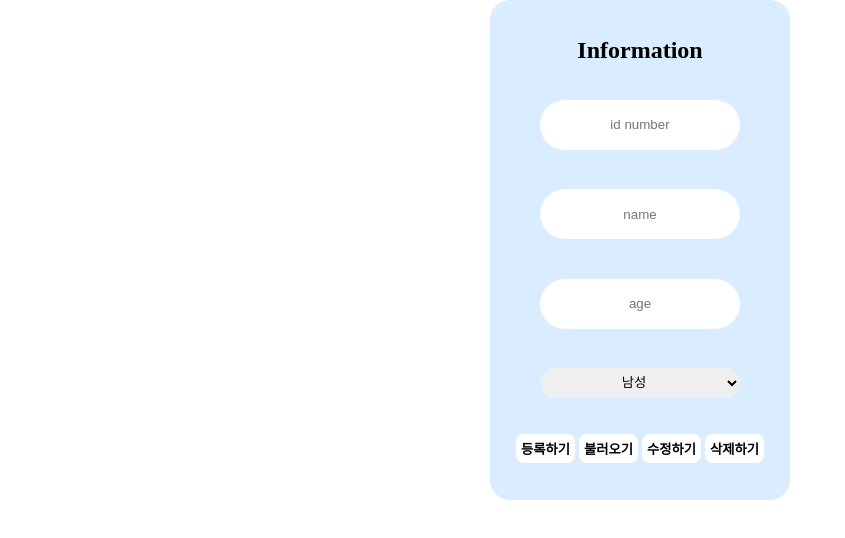
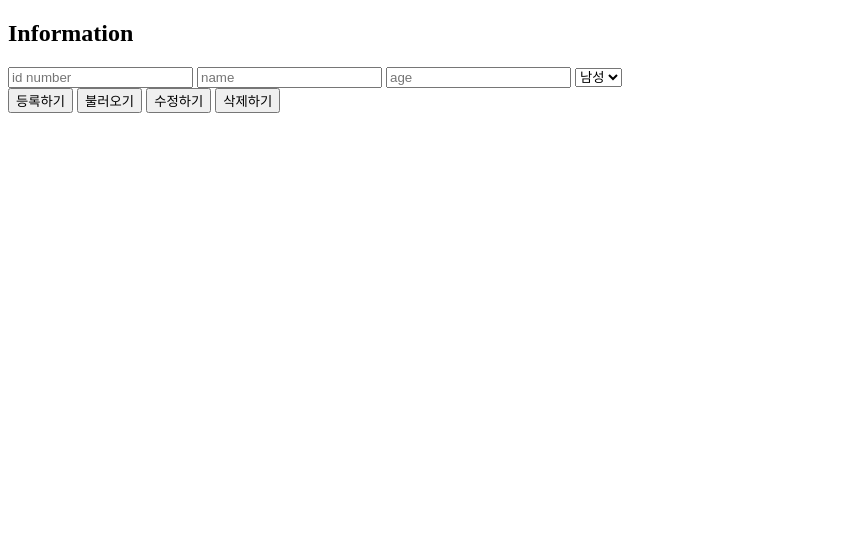
Before and after one commit to OriginalAnswer/2022fb-todo, a plain HTML site: page index.html in a window 1280 px wide. Shown: the whole page, without its empty margins (0-845 px from the left). Drawn offline with Linux system fonts and the light colour scheme.

Commit message:
Update index.html

```diff
--- a/index.html
+++ b/index.html
@@ -4,64 +4,8 @@
     <meta charset="UTF-8">
     <meta http-equiv="X-UA-Compatible" content="IE=edge">
     <meta name="viewport" content="width=device-width, initial-scale=1.0">
-    <title>CRUD 파이어베이스 연습</title>
-    <style>
-        *{
-            margin: 0;
-            padding: 0;
-            box-sizing: border-box;
-            border: none;
-            color: #000;
-        }
-        html,body{
-            width: 100%;
-            height: 100%;
-        }
-        body{
-            display: flex;
-            justify-content: center;
-        }
-        input {
-            outline: none;
-        }
-        input[type='number']::-webkit-inner-spin-button,
-        input[type='number']::-webkit-outer-spin-button {
-            -webkit-appearance: none;
-            -moz-appearance: none;
-            appearance: none;
-        }
-        #card{
-            width: 300px;
-            height: 500px;
-            display: flex;
-            flex-wrap: wrap;
-            align-items: center;
-            justify-content: center;
-            padding: 20px 5px;
-            background-color: rgb(218, 236, 255);
-            text-align: center;
-            border-radius: 20px;
-        }
-        input,select{
-            width: 200px;
-            margin: 3px 0;
-            border-radius: 50px;
-            text-align: center;
-        }
-        input{
-            height: 50px;
-        }
-        select{
-            height: 30px;
-        }
-        button{
-            padding: 5px;
-            font-weight: bold;
-            background-color: rgb(255, 255, 255);
-            border-radius: 8px;
-            cursor: pointer;
-        }
-    </style>
+    <title>CRUD</title>
+
 </head>
 <body>
     <div id="card">
@@ -85,8 +29,8 @@
     </div>
 <!-- -------------------------------------------------------------------------------------------------------------->
     <script type="module">
-        import { initializeApp } from "https://www.gstatic.com/firebasejs/9.8.0/firebase-app.js";
-        import { getFirestore, doc, setDoc, collection, getDoc, deleteDoc } from "https://www.gstatic.com/firebasejs/9.8.0/firebase-firestore.js";
+        import { initializeApp } from "https://www.gstatic.com/firebasejs/9.8.1/firebase-app.js";
+        import { getFirestore, doc, setDoc, collection, getDoc, deleteDoc } from "https://www.gstatic.com/firebasejs/9.8.1/firebase-firestore.js";
 
         const firebaseConfig = {
             apiKey: "AIzaSyAOw17wnDhW7Z1bKPB7NxHJfhQf2DG5M68",
```
